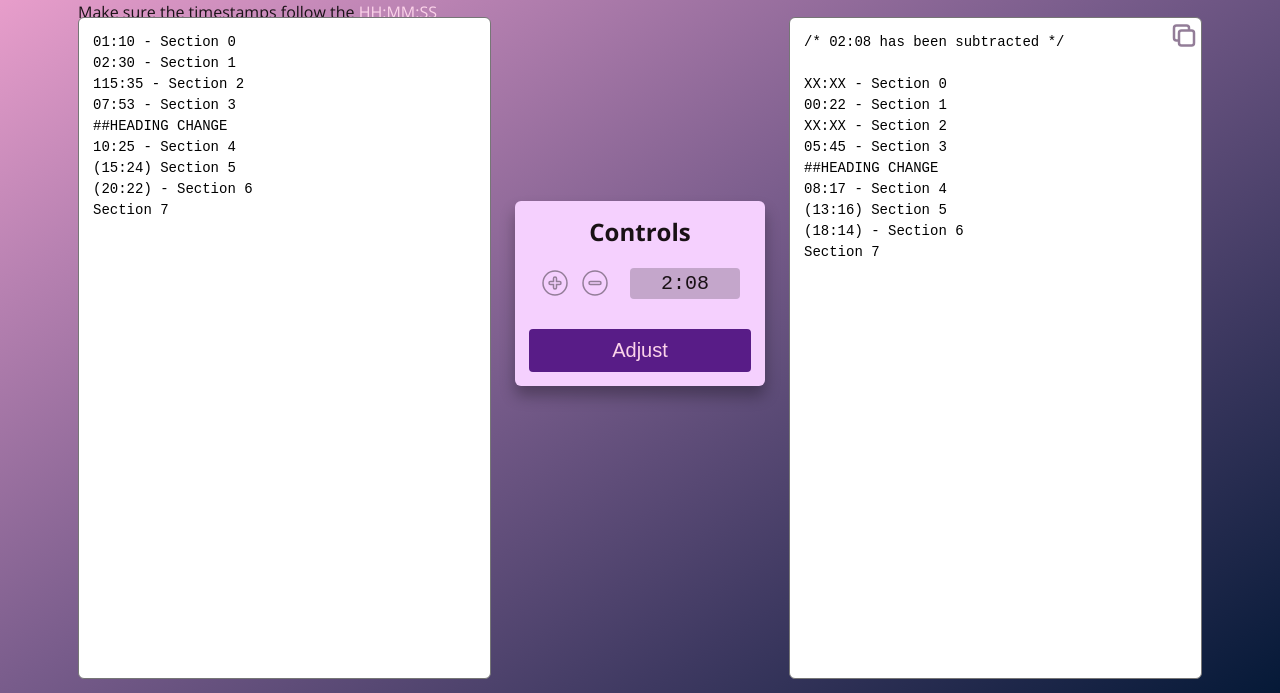
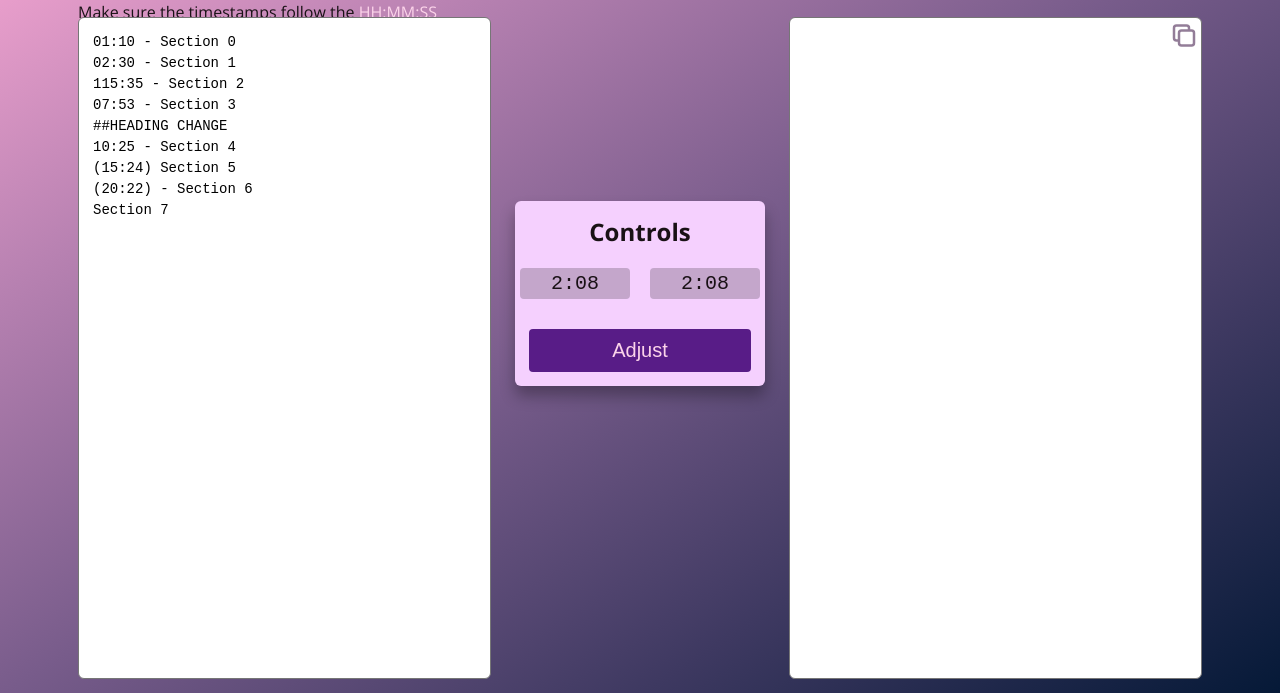
Before and after one commit to abinjohn123/timestamp-converter, a plain HTML site: page index.html in a window 1280 px wide. Both pictures are taken after a click on the button "Adjust". Shown: the part 107-800 px from the top of the page. Drawn offline with nearby package versions, Linux system fonts and the light colour scheme.

Commit message:
develop auto calculation of time adjustment logic

```diff
--- a/index.html
+++ b/index.html
@@ -32,11 +32,8 @@
       </div>
       <div class="controls-box pad-med bdr-rad-s">
         <h2 class="controls-title">Controls</h2>
-        <!-- <div class="helper-text">
-          Enter how much time needs to be adjusted in HH:MM:SS format
-        </div> -->
         <div class="control">
-          <div class="adjustment-types">
+          <!-- <div class="adjustment-types">
             <svg
               xmlns="http://www.w3.org/2000/svg"
               class="adj-icon"
@@ -63,17 +60,24 @@
                 clip-rule="evenodd"
               />
             </svg>
+          </div> -->
+          <div class="anchor">
+            <input
+              class="input-time --input-valid"
+              id="time-to-adjust-0"
+              type="text"
+              maxlength="8"
+            />
+            <p class="invalid-hint hidden" id="invalid-hint-0">Invalid Time</p>
           </div>
           <div class="anchor">
             <input
               class="input-time --input-valid"
-              id="time-to-adjust"
+              id="time-to-adjust-1"
               type="text"
               maxlength="8"
             />
-            <p class="invalid-hint hidden" id="invalid-input-time">
-              Invalid Time
-            </p>
+            <p class="invalid-hint hidden" id="invalid-hint-1">Invalid Time</p>
           </div>
         </div>
 
--- a/index.js
+++ b/index.js
@@ -39,14 +39,15 @@ TODO
 */
 
 const inputTextEl = document.getElementById('input-text');
-const timeAdjustEl = document.getElementById('time-to-adjust');
 const outputTextEl = document.getElementById('output-text');
-const buttonEl = document.getElementById('btn-adjust');
+const inputTimeEl0 = document.getElementById('time-to-adjust-0');
+const inputTimeEl1 = document.getElementById('time-to-adjust-1');
+const adjustButtonEl = document.getElementById('btn-adjust');
 const adjEls = document.querySelectorAll('.adj-icon');
 const copyToClipEl = document.getElementById('copy-icon');
-const invalidTimeEl = document.getElementById('invalid-input-time');
 
 let adjType = 'subtract';
+const inputTimeArray = [inputTimeEl0, inputTimeEl1];
 
 const loadSampleInput = function () {
   inputTextEl.value = `01:10 - Section 0
@@ -59,7 +60,8 @@ const loadSampleInput = function () {
 (20:22) - Section 6
 Section 7`;
 
-  timeAdjustEl.value = '2:08';
+  inputTimeEl0.value = '2:08';
+  inputTimeEl1.value = '2:08';
   // timeAdjustEl.value = '99:99:99';
 };
 
@@ -78,7 +80,7 @@ const timeToSeconds = (time) => {
       },
       [0, 0, 0]
     );
-  if (HH > 23 || MM > 59 || SS > 59) return null; //Return 0 if timestamp is invalid
+  if (HH > 23 || MM > 59 || SS > 59) return null; //Return null if timestamp is invalid
 
   return HH * 3600 + MM * 60 + SS;
 };
@@ -150,17 +152,35 @@ const copyToClipboard = function (copyText) {
     });
 };
 
-const displayError = function (state) {
-  if (state) {
-    timeAdjustEl.classList.remove('--input-valid');
-    timeAdjustEl.classList.add('--input-invalid');
-    invalidTimeEl.classList.remove('hidden');
-    timeAdjustEl.focus();
+const displayError = function (element, index, flag) {
+  if (flag) {
+    element.classList.remove('--input-valid');
+    element.classList.add('--input-invalid');
+    document.getElementById(`invalid-hint-${index}`).classList.remove('hidden');
+    element.focus();
   } else {
-    timeAdjustEl.classList.add('--input-valid');
-    timeAdjustEl.classList.remove('--input-invalid');
-    invalidTimeEl.classList.add('hidden');
+    element.classList.add('--input-valid');
+    element.classList.remove('--input-invalid');
+    document.getElementById(`invalid-hint-${index}`).classList.add('hidden');
   }
+};
+
+const calcAdjustmentTime = function (...timeEls) {
+  // const time1InSeconds = timeToSeconds(timeEl1.value);
+  // const time2InSeconds = timeToSeconds(timeEl2.value);
+
+  const [time1InSeconds, time2InSeconds] = timeEls.map((timeEl, index) => {
+    const timeInSeconds = timeToSeconds(timeEl.value);
+
+    if (!timeInSeconds) {
+      displayError(timeEl, index, true);
+      return null;
+    }
+    displayError(timeEl, index, false);
+    return timeInSeconds;
+  });
+
+  return time1InSeconds && time2InSeconds && time1InSeconds - time2InSeconds;
 };
 
 // ########################################
@@ -199,21 +219,27 @@ copyToClipEl.addEventListener('click', function (e) {
   copyToClipboard(clipboardContent);
 });
 
-buttonEl.addEventListener('click', function (e) {
+adjustButtonEl.addEventListener('click', function (e) {
   e.preventDefault();
   const inputText = inputTextEl.value;
-  const timeToAdjust = timeToSeconds(timeAdjustEl.value);
+  const timeToAdjust = calcAdjustmentTime(inputTimeEl0, inputTimeEl1);
+
+  console.log(Math.abs(timeToAdjust));
+
+  adjType = timeToAdjust < 0 ? 'add' : 'subtract';
 
   if (timeToAdjust) {
-    displayError(false);
-    const newTimestamps = adjustTime(inputText, timeToAdjust, adjType);
+    const newTimestamps = adjustTime(
+      inputText,
+      Math.abs(timeToAdjust),
+      adjType
+    );
     const newText = modifyText(inputText, newTimestamps);
     outputTextEl.value =
-      `/* ${secondsToTime(timeToAdjust)} has been ${adjType}ed */\n\n` +
-      newText;
+      `/* ${secondsToTime(
+        Math.abs(timeToAdjust)
+      )} has been ${adjType}ed */\n\n` + newText;
   } else {
-    displayError(true);
-    // alert('Please check if the adjusment time is correct');
     outputTextEl.value = '';
   }
 });
```
